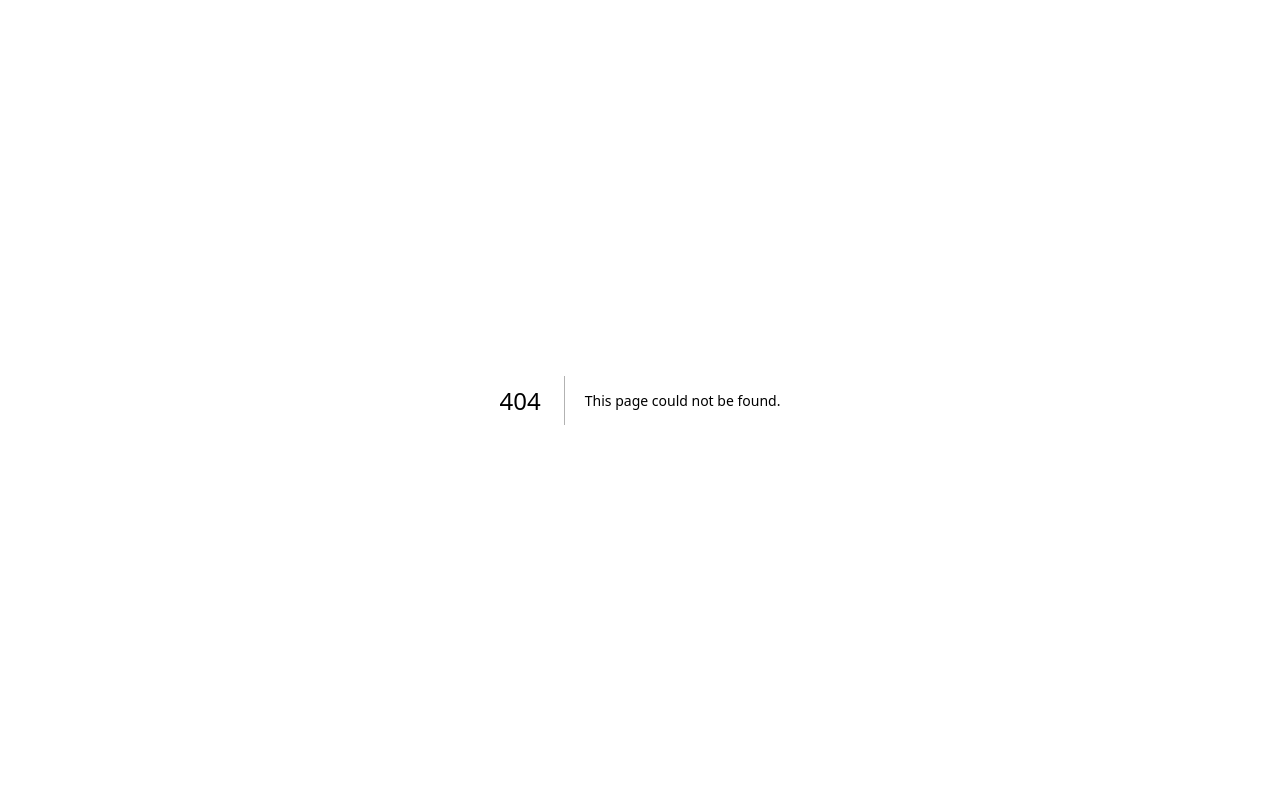
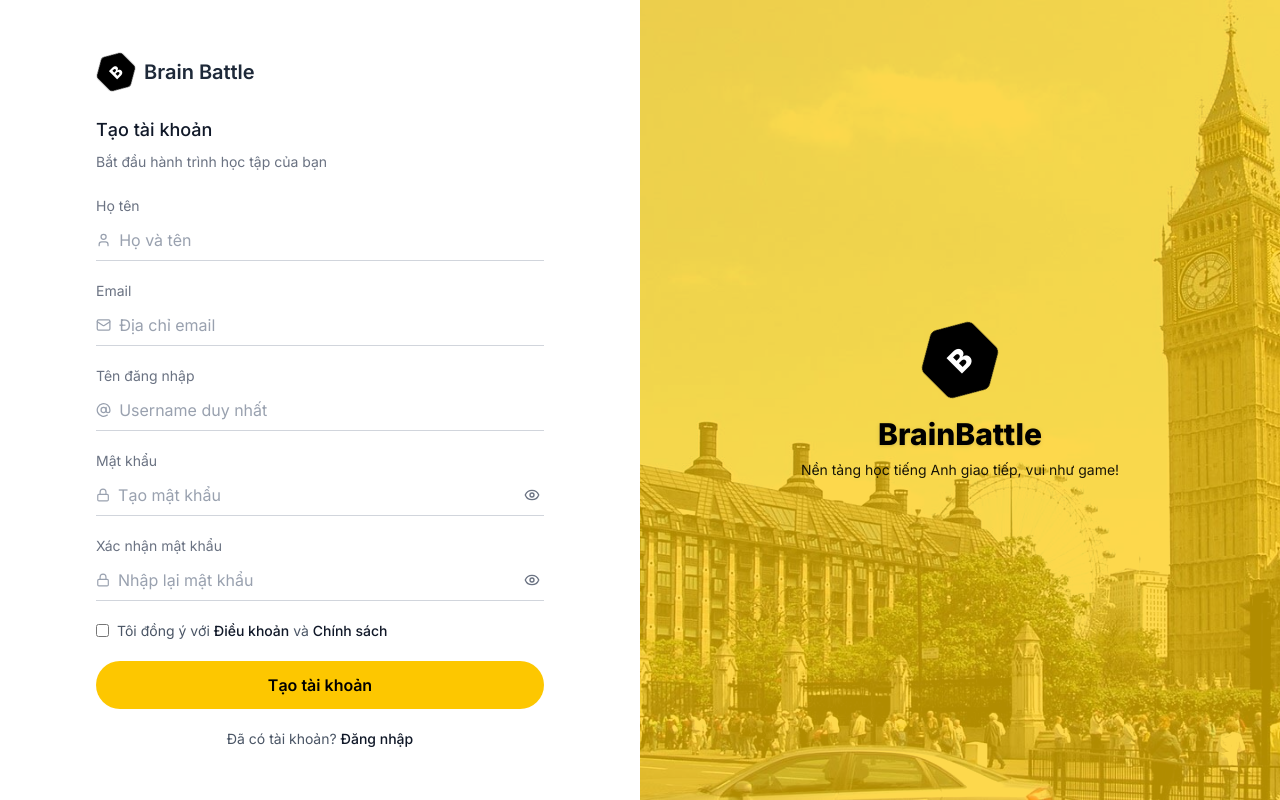
Before and after one commit to korobe0906/BrainBattleProject, a Next.js app in the folder web_admin/: page /sign-in/signup in a window 1280 px wide. Before the commit this address had no page. Built offline with nearby package versions, Linux system fonts and the light colour scheme.

Commit message:
feat(web-admin/auth): add signup UI

```diff
--- /dev/null
+++ b/web_admin/src/app/sign-in/signup/page.tsx
@@ -0,0 +1,141 @@
+'use client';
+
+import Image from 'next/image';
+import Link from 'next/link';
+import { useEffect, useRef, useState } from 'react';
+import { useRouter } from 'next/navigation';
+import gsap from 'gsap';
+import { Mail, User, AtSign, Lock, Eye, EyeOff, CheckCircle2 } from 'lucide-react';
+
+export default function SignUpPage() {
+  const router = useRouter();
+  const [fullName, setFullName] = useState('');
+  const [email, setEmail] = useState('');
+  const [username, setUsername] = useState('');
+  const [password, setPassword] = useState('');
+  const [confirm, setConfirm] = useState('');
+  const [agree, setAgree] = useState(false);
+  const [showPass, setShowPass] = useState(false);
+  const [showConfirm, setShowConfirm] = useState(false);
+  const [loading, setLoading] = useState(false);
+  const [err, setErr] = useState<string | null>(null);
+  const [okMsg, setOkMsg] = useState<string | null>(null);
+
+  const formRef = useRef<HTMLDivElement | null>(null);
+  const ctaRef = useRef<HTMLButtonElement | null>(null);
+
+  useEffect(() => {
+    gsap.fromTo(formRef.current, { y: 10, opacity: 0 }, { y: 0, opacity: 1, duration: 0.45, ease: 'power3.out' });
+  }, []);
+
+  const validate = () => {
+    if (!fullName.trim()) return 'Vui lòng nhập họ tên.';
+    if (!/^\S+@\S+\.\S+$/.test(email)) return 'Email không hợp lệ.';
+    if (username.length < 3) return 'Username tối thiểu 3 ký tự.';
+    if (password.length < 6) return 'Mật khẩu tối thiểu 6 ký tự.';
+    if (password !== confirm) return 'Xác nhận mật khẩu không khớp.';
+    if (!agree) return 'Bạn cần đồng ý với Điều khoản.';
+    return null;
+  };
+
+  const onSubmit = (e: React.FormEvent) => {
+    e.preventDefault();
+    if (loading) return;
+    setErr(null);
+
+    const v = validate();
+    if (v) {
+      setErr(v);
+      gsap.fromTo(formRef.current, { x: -6 }, { x: 0, duration: 0.25, ease: 'elastic.out(1,0.6)' });
+      return;
+    }
+
+    setLoading(true);
+    setOkMsg('Tạo tài khoản thành công! Đang chuyển…');
+    gsap.to(ctaRef.current, { scale: 0.98, duration: 0.12, yoyo: true, repeat: 1, ease: 'power2.inOut' });
+    gsap.to(formRef.current, { opacity: 0.8, duration: 0.2 });
+    setTimeout(() => router.push('/signin'), 600);
+  };
+
+  return (
+    <div ref={formRef}>
+      {/* Header nhỏ */}
+      <div className="flex items-center mb-6">
+        <div className="relative w-10 h-10 rotate-315 mr-2">
+          <Image src="/images/frame_logo.png" alt="BrainBattle Logo" fill className="object-contain" priority />
+          <div className="absolute inset-0 flex items-center justify-center text-white text-base font-extrabold">B</div>
+        </div>
+        <h1 className="text-xl font-semibold text-gray-800">Brain Battle</h1>
+      </div>
+
+      <h2 className="text-lg font-medium text-gray-900 mb-2">Tạo tài khoản</h2>
+      <p className="text-sm text-gray-500 mb-6">Bắt đầu hành trình học tập của bạn</p>
+
+      <form className="space-y-5" onSubmit={onSubmit}>
+        <div>
+          <label className="block text-sm text-gray-500 mb-1">Họ tên</label>
+          <div className="flex items-center gap-2 border-b border-gray-300 focus-within:border-black">
+            <User className="w-4 h-4 text-gray-400" />
+            <input value={fullName} onChange={e => setFullName(e.target.value)} placeholder="Họ và tên" className="w-full py-2 outline-none placeholder:text-gray-400" />
+          </div>
+        </div>
+
+        <div>
+          <label className="block text-sm text-gray-500 mb-1">Email</label>
+          <div className="flex items-center gap-2 border-b border-gray-300 focus-within:border-black">
+            <Mail className="w-4 h-4 text-gray-400" />
+            <input value={email} onChange={e => setEmail(e.target.value)} type="email" placeholder="Địa chỉ email" className="w-full py-2 outline-none placeholder:text-gray-400" />
+          </div>
+        </div>
+
+        <div>
+          <label className="block text-sm text-gray-500 mb-1">Tên đăng nhập</label>
+          <div className="flex items-center gap-2 border-b border-gray-300 focus-within:border-black">
+            <AtSign className="w-4 h-4 text-gray-400" />
+            <input value={username} onChange={e => setUsername(e.target.value)} placeholder="Username duy nhất" className="w-full py-2 outline-none placeholder:text-gray-400" />
+          </div>
+        </div>
+
+        <div>
+          <label className="block text-sm text-gray-500 mb-1">Mật khẩu</label>
+          <div className="flex items-center gap-2 border-b border-gray-300 focus-within:border-black">
+            <Lock className="w-4 h-4 text-gray-400" />
+            <input value={password} onChange={e => setPassword(e.target.value)} type={showPass ? 'text' : 'password'} placeholder="Tạo mật khẩu" className="w-full py-2 outline-none placeholder:text-gray-400" />
+            <button type="button" onClick={() => setShowPass(v => !v)} className="p-1 text-gray-500 hover:text-gray-700">
+              {showPass ? <EyeOff className="w-4 h-4" /> : <Eye className="w-4 h-4" />}
+            </button>
+          </div>
+        </div>
+
+        <div>
+          <label className="block text-sm text-gray-500 mb-1">Xác nhận mật khẩu</label>
+          <div className="flex items-center gap-2 border-b border-gray-300 focus-within:border-black">
+            <Lock className="w-4 h-4 text-gray-400" />
+            <input value={confirm} onChange={e => setConfirm(e.target.value)} type={showConfirm ? 'text' : 'password'} placeholder="Nhập lại mật khẩu" className="w-full py-2 outline-none placeholder:text-gray-400" />
+            <button type="button" onClick={() => setShowConfirm(v => !v)} className="p-1 text-gray-500 hover:text-gray-700">
+              {showConfirm ? <EyeOff className="w-4 h-4" /> : <Eye className="w-4 h-4" />}
+            </button>
+          </div>
+        </div>
+
+        <div className="flex items-center gap-2 text-sm text-gray-600">
+          <input id="agree" type="checkbox" className="rounded border-gray-300" checked={agree} onChange={e => setAgree(e.target.checked)} />
+          <label htmlFor="agree">
+            Tôi đồng ý với <a href="#" className="text-gray-900 font-medium hover:underline">Điều khoản</a> và <a href="#" className="text-gray-900 font-medium hover:underline">Chính sách</a>
+          </label>
+        </div>
+
+        {err && <p className="text-sm text-red-600">{err}</p>}
+        {okMsg && <p className="text-sm text-emerald-600 flex items-center gap-1"><CheckCircle2 className="w-4 h-4" />{okMsg}</p>}
+
+        <button ref={ctaRef} type="submit" disabled={loading} className="w-full rounded-full py-3 text-black font-semibold bg-yellow-400 hover:bg-yellow-300 transition disabled:opacity-70">
+          {loading ? 'Đang tạo tài khoản…' : 'Tạo tài khoản'}
+        </button>
+
+        <p className="text-center text-sm text-gray-600">
+          Đã có tài khoản? <Link href="/sign-in" className="text-gray-900 font-medium hover:underline">Đăng nhập</Link>
+        </p>
+      </form>
+    </div>
+  );
+}
```
